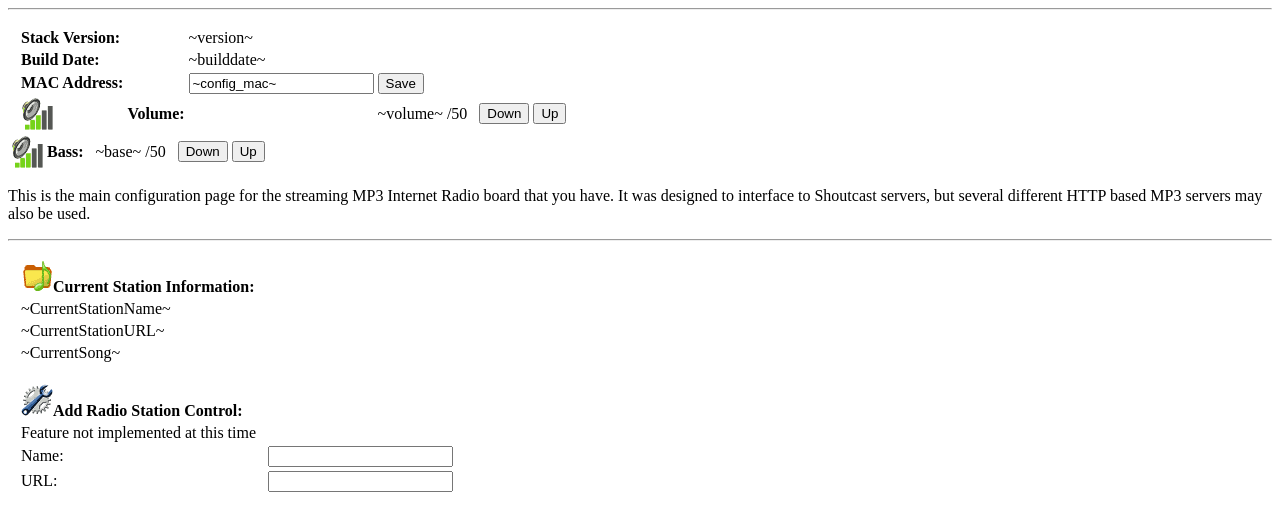
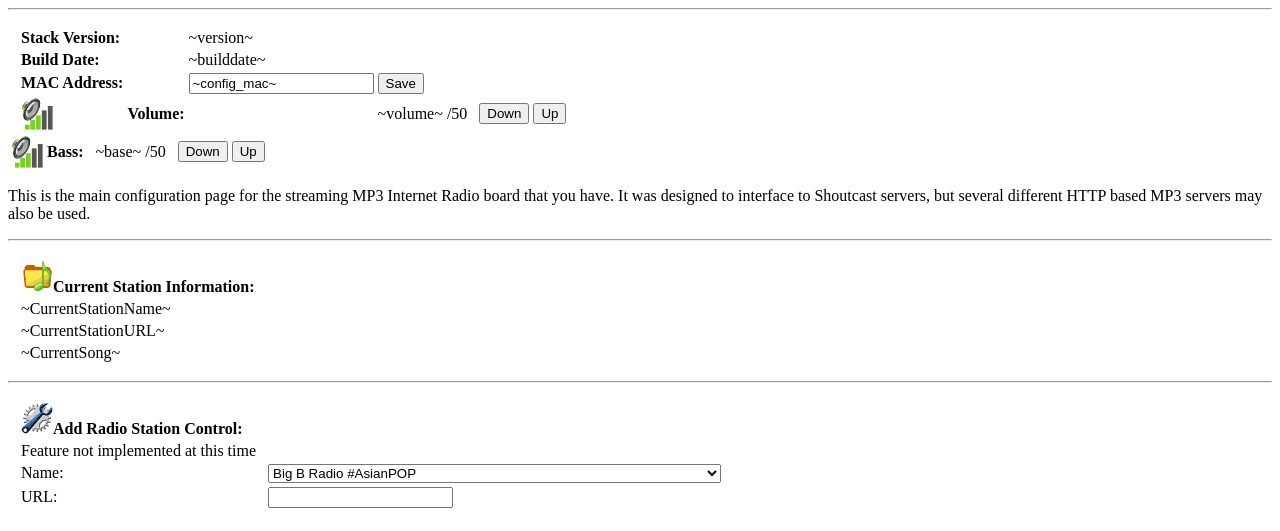
Before and after one commit to janetcho923/janetcho9_23.github.io, a plain HTML site: page index.htm in a window 1280 px wide. Shown: the part 119-650 px from the top of the page. Drawn offline with Linux system fonts and the light colour scheme.

Commit message:
Update index.htm

```diff
--- a/index.htm
+++ b/index.htm
@@ -24,6 +24,7 @@
 <td><input name="btnVolUp" type="submit" value="Up"></td></table>
 </tr>
 <table>
+    <!--Modified-->
 <tr>
     <td><img src="./Volume3bar.PNG"></td>
     <td><b>Bass:</b></td><td>&nbsp;</td><td>~base~</td><td>/50</td><td>&nbsp;</td>
@@ -46,12 +47,25 @@
 <tr><td>~CurrentSong~</td></tr>
 </table></p>
 </form>
-
+<hr>
 <table style="padding-left: 10px;">
 <form method="post" action="index.htm">
 <p><td><img src="./Settings.PNG"><b>Add Radio Station Control:</b></td><td></td></tr>
 <tr><td>Feature not implemented at this time</td><td>&nbsp;</td><td></td></tr>
-<tr><td>Name:</td><td>&nbsp;</td><td><input type="text" name="name" maxlength="30"></td></tr>
+<tr><td>Name:</td><td>&nbsp;</td>
+    <td> <select name="dropdwn_name">
+            <option value="bigbradio.net/asianpop\r\n">Big B Radio #AsianPOP</option>
+            <option value="bigbradio.net/jpop\r\n">Big B Radio #Jpop</option>
+            <option value="192.99.0.170\r\n">Frisko Panda Radio</option>
+            <option value="wbur-sc.streamguys.com\r\n">Wbur talk</option>
+            <option value="23.29.71.154\r\n">Friends forever</option>
+            <option value="stream.radio808.info\r\n">Radio 808-128 kbps</option>
+            <option value="91.121.139.101:9000\r\n">RADIOPOLO.NET - MUZYKA HITY - 80's, 90's, Disco Polo, Dance, Club</option>
+            <option value="rockradio.gr\r\n">Rock Radio -=- #1 For The Hitz!</option>
+            <option value="radio.jphip.com\r\n">Radio Jphip</option>
+            </select>
+    </td>
+    </tr>
 <tr><td>URL:</td><td>&nbsp;</td><td><input type="text" name="url" maxlength="159"></td></tr>
 <tr><td>&nbsp;</td><td>&nbsp;</td></tr>
 </table></p>
```
